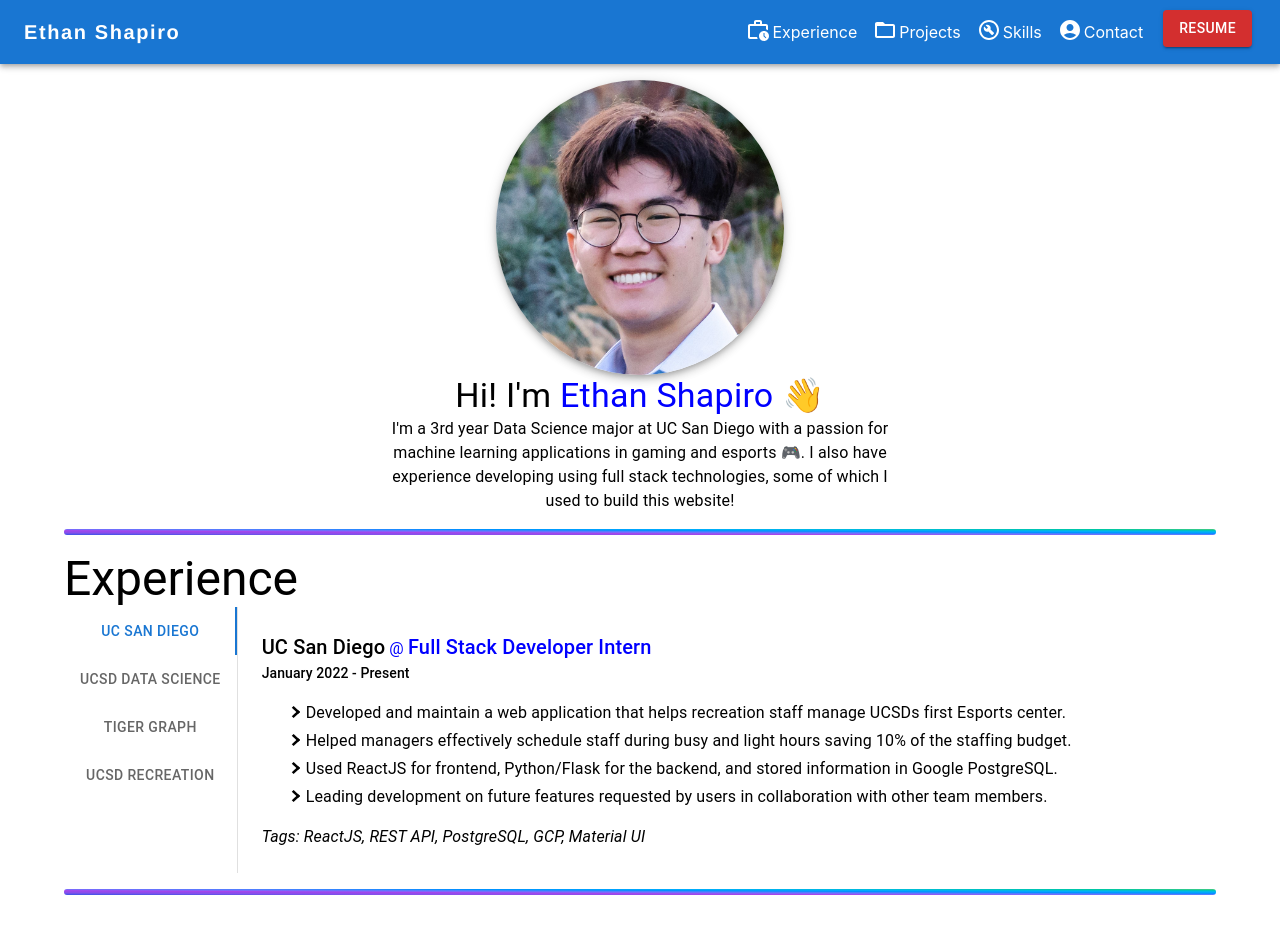
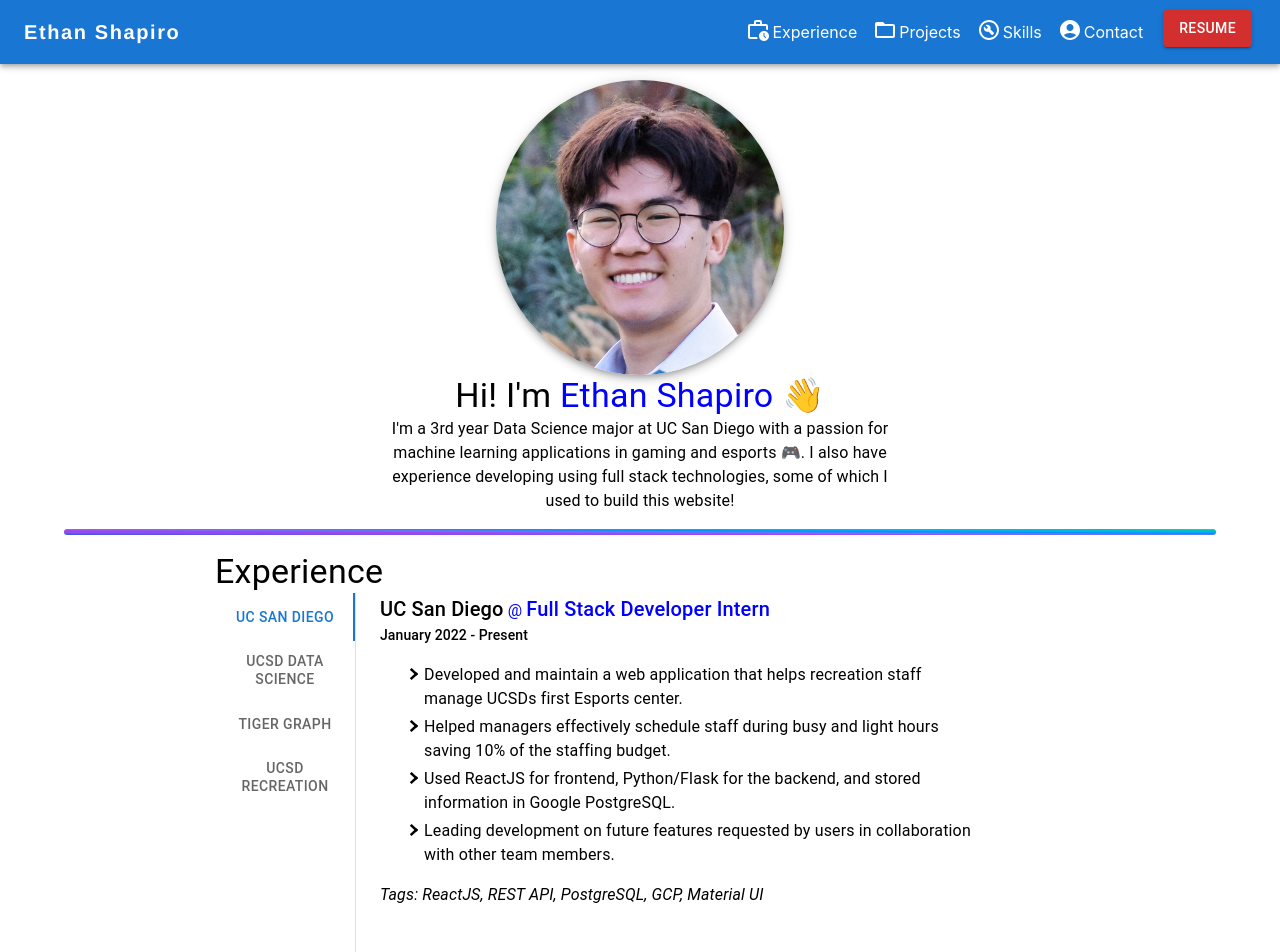
Before and after one commit to Ethan-Shapiro/Website_v1, a React (Create React App) app: page / in a window 1280 px wide. Shown: the top 952 px of the page. Before the commit the page ends 911 px from the top, so only its background shows below. Built offline with nearby package versions, Linux system fonts and the light colour scheme.

Commit message:
added project cards

```diff
--- a/src/components/body/experience/Experience.js
+++ b/src/components/body/experience/Experience.js
@@ -5,6 +5,7 @@ import Tab from "@mui/material/Tab";
 import JobCard from "./JobCard/JobCard";
 import { JobData } from "../../data/JobData";
 import PropTypes from "prop-types";
+import styled from "styled-components";
 
 function TabPanel(props) {
   const { children, value, index, ...other } = props;
@@ -17,7 +18,9 @@ function TabPanel(props) {
       aria-labelledby={`vertical-tab-${index}`}
       {...other}
     >
-      {value === index && <Box sx={{ p: 3 }}>{children}</Box>}
+      {value === index && (
+        <Box sx={{ p: 3, pt: 0, maxWidth: 600 }}>{children}</Box>
+      )}
     </div>
   );
 }
@@ -45,13 +48,17 @@ const Experience = () => {
   };
 
   return (
-    <div style={{ textAlign: "start" }}>
-      <Typography variant="h3">{"Experience"}</Typography>
+    <div
+      style={{ textAlign: "start", display: "flex", justifyContent: "center" }}
+    >
+      <Box sx={{ width: 850 }}>
+        <Typography variant="h4">{"Experience"}</Typography>
         <Box
           sx={{
             flexGrow: 1,
             bgcolor: "background.paper",
             display: "flex",
+            minHeight: 370,
             height: "100%",
           }}
         >
@@ -61,7 +68,7 @@ const Experience = () => {
             value={currTab}
             onChange={handleChange}
             aria-label="Vertical tabs example"
-          sx={{ borderRight: 1, borderColor: "divider", minWidth: 130 }}
+            sx={{ borderRight: 1, borderColor: "divider", width: 140 }}
           >
             {jobs.map((job, index) => (
               <Tab label={job["company"]} {...a11yProps(index)} />
@@ -73,6 +80,7 @@ const Experience = () => {
             </TabPanel>
           ))}
         </Box>
+      </Box>
     </div>
   );
 };
```
Also changed, not shown: src/components/body/projects/FeaturedCard.js (added, +7 -0 lines), src/components/body/projects/ProjectCard.js (added, +7 -0 lines), src/components/body/projects/Projects.js (added, +7 -0 lines). Lines whose indentation alone changed are shown as unchanged.
